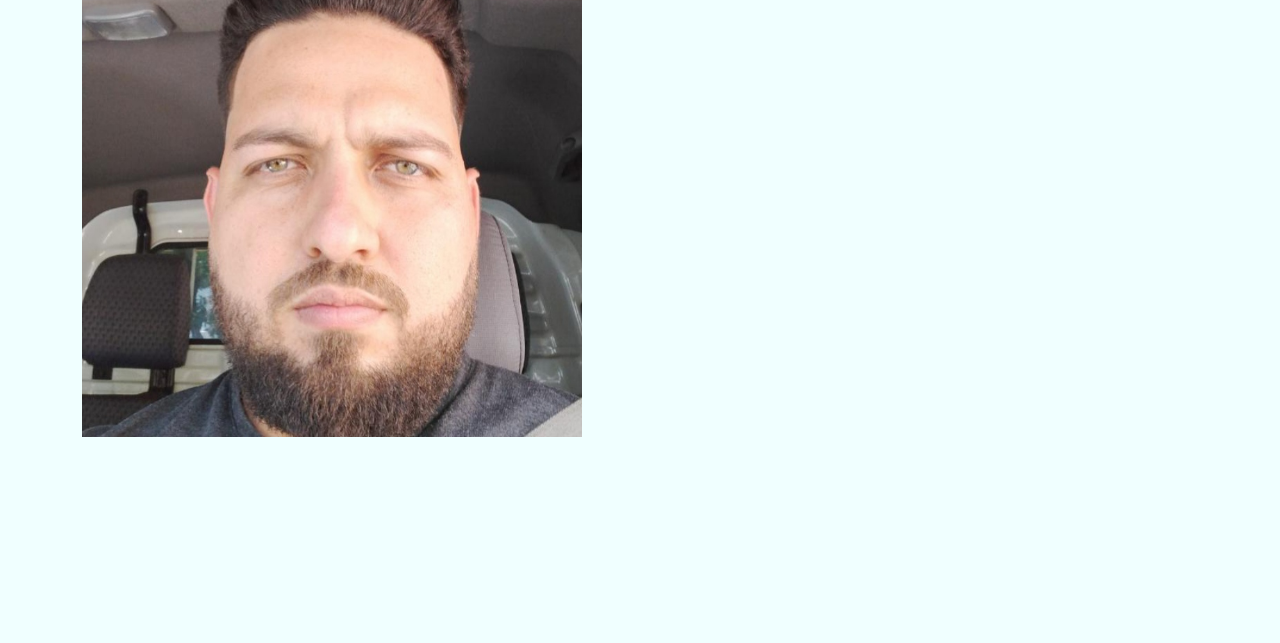
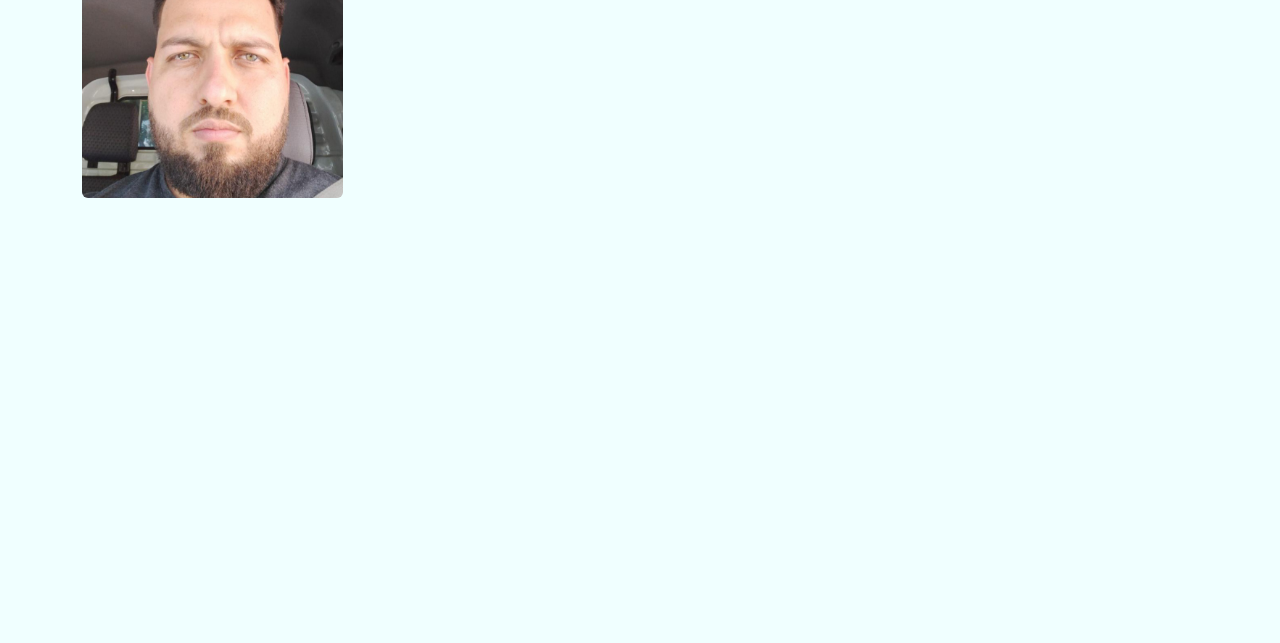
Before and after one commit to mariselacevedor/andrespenam.github.io, a plain HTML site: page index.html in a window 1280 px wide. Shown: the part 157-800 px from the top of the page. Drawn offline with nearby package versions, Linux system fonts and the light colour scheme.

Commit message:
correccion img

```diff
--- a/index.html
+++ b/index.html
@@ -48,7 +48,7 @@
     <main>
         <section class="container text-center pt-2">
             <div class="row">
-                <div class="col"><img src="./assets/images/1736636229616.jpg" alt="Foto de Perfil" width="500"></div>
+                <div class="col"><img src="./assets/images/1736636229616.jpg" class="figure-img img-fluid rounded" alt="..." width="450"></div>
                 <div class="col fs-2">Datos: </div>
                 <div class="col"></div>
                 <div class="col"></div>
```
